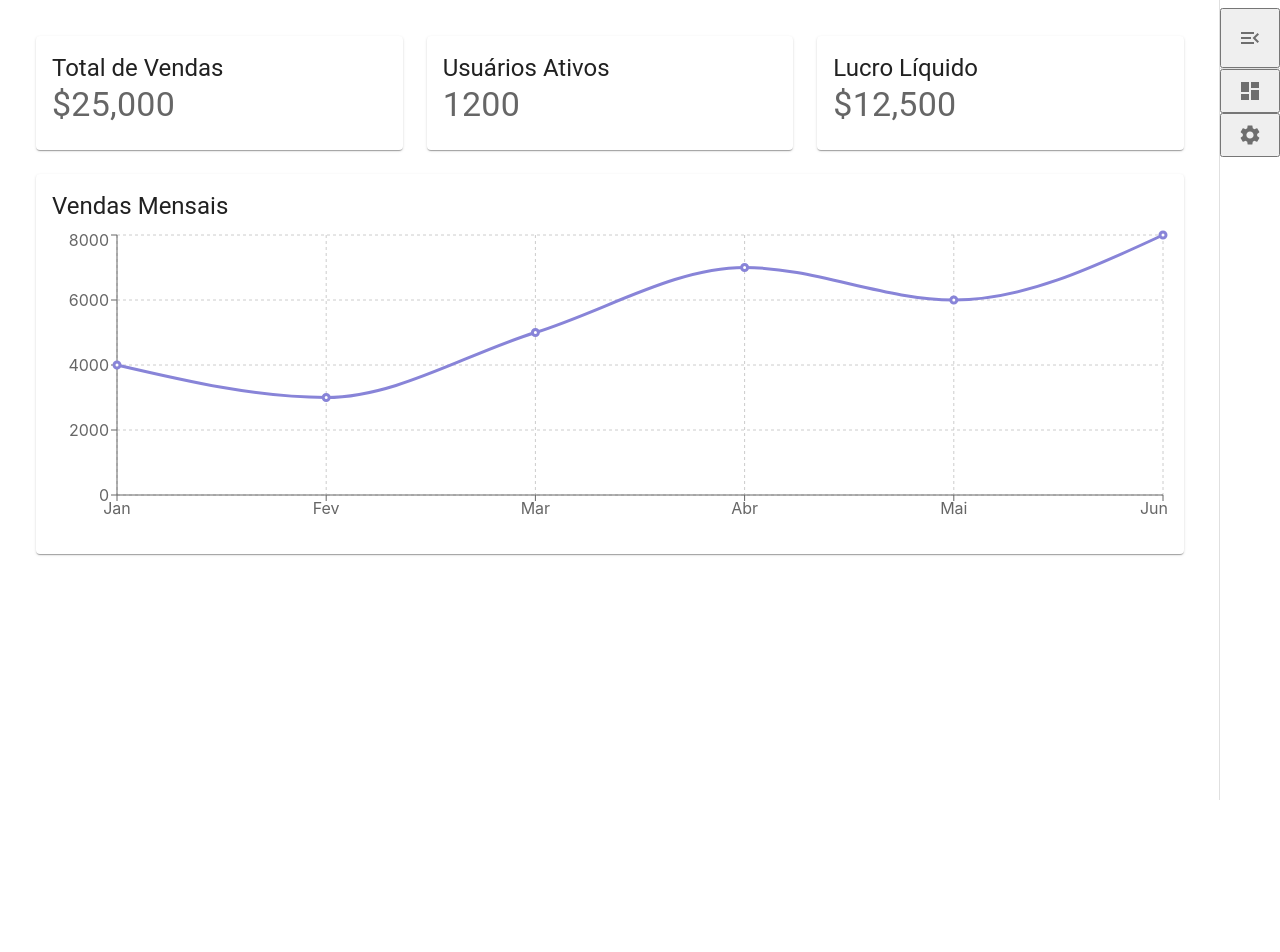
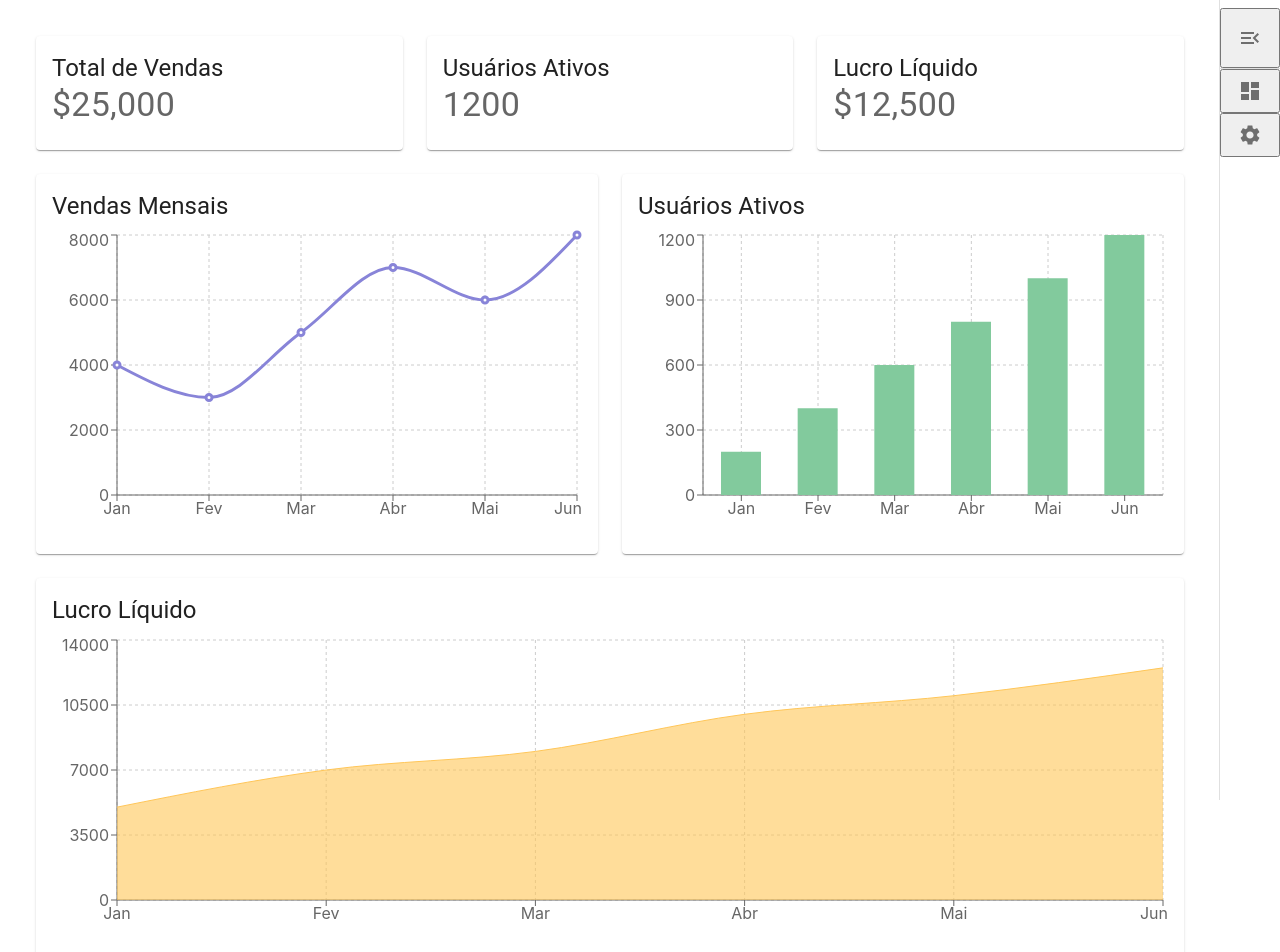
Before and after one commit to GustavoCaramelo/dashboard-analitico, a React (Create React App) app: page / in a window 1280 px wide. Shown: the top 952 px of the page. Before the commit the page ends 800 px from the top, so only its background shows below. Built offline with nearby package versions, Linux system fonts and the light colour scheme.

Commit message:
Todos os graficos

```diff
--- a/src/App.tsx
+++ b/src/App.tsx
@@ -1,6 +1,6 @@
 import React from "react";
 import Sidebar from "./components/Sidebar";
-import Dashboard from "./components/Dashboard";
+import Dashboard from "./pages/Dashboard";
 
 function App() {
   return (
--- a/src/components/Dashboard.tsx
+++ /dev/null
@@ -1,52 +0,0 @@
-import React from "react";
-import { Grid, Card, CardContent, Typography, Box } from "@mui/material";
-import SalesChart from "../components/charts/SalesChart"; // Importando o gráfico de vendas
-
-const Dashboard: React.FC = () => {
-  return (
-    <Box sx={{ flexGrow: 1, padding: 2 }}>
-      <Grid container spacing={3}>
-        {/* Cards de Indicadores */}
-        <Grid item xs={12} sm={6} md={4}>
-          <Card>
-            <CardContent>
-              <Typography variant="h5">Total de Vendas</Typography>
-              <Typography variant="h4" color="text.secondary">
-                $25,000
-              </Typography>
-            </CardContent>
-          </Card>
-        </Grid>
-
-        <Grid item xs={12} sm={6} md={4}>
-          <Card>
-            <CardContent>
-              <Typography variant="h5">Usuários Ativos</Typography>
-              <Typography variant="h4" color="text.secondary">
-                1200
-              </Typography>
-            </CardContent>
-          </Card>
-        </Grid>
-
-        <Grid item xs={12} sm={6} md={4}>
-          <Card>
-            <CardContent>
-              <Typography variant="h5">Lucro Líquido</Typography>
-              <Typography variant="h4" color="text.secondary">
-                $12,500
-              </Typography>
-            </CardContent>
-          </Card>
-        </Grid>
-
-        {/* Gráfico de Vendas */}
-        <Grid item xs={12}>
-          <SalesChart />
-        </Grid>
-      </Grid>
-    </Box>
-  );
-};
-
-export default Dashboard;
--- a/src/components/charts/ProfitChart.tsx
+++ b/src/components/charts/ProfitChart.tsx
@@ -0,0 +1,35 @@
+import React from "react";
+import { Card, CardContent, Typography } from "@mui/material";
+import { AreaChart, Area, XAxis, YAxis, CartesianGrid, Tooltip, ResponsiveContainer } from "recharts";
+
+const data = [
+  { month: "Jan", profit: 5000 },
+  { month: "Fev", profit: 7000 },
+  { month: "Mar", profit: 8000 },
+  { month: "Abr", profit: 10000 },
+  { month: "Mai", profit: 11000 },
+  { month: "Jun", profit: 12500 },
+];
+
+const ProfitChart: React.FC = () => {
+  return (
+    <Card>
+      <CardContent>
+        <Typography variant="h5" gutterBottom>
+          Lucro Líquido
+        </Typography>
+        <ResponsiveContainer width="100%" height={300}>
+          <AreaChart data={data}>
+            <CartesianGrid strokeDasharray="3 3" />
+            <XAxis dataKey="month" />
+            <YAxis />
+            <Tooltip />
+            <Area type="monotone" dataKey="profit" stroke="#ffc658" fill="#ffc658" />
+          </AreaChart>
+        </ResponsiveContainer>
+      </CardContent>
+    </Card>
+  );
+};
+
+export default ProfitChart;
--- a/src/components/charts/UsersChart.tsx
+++ b/src/components/charts/UsersChart.tsx
@@ -0,0 +1,35 @@
+import React from "react";
+import { Card, CardContent, Typography } from "@mui/material";
+import { BarChart, Bar, XAxis, YAxis, CartesianGrid, Tooltip, ResponsiveContainer } from "recharts";
+
+const data = [
+  { month: "Jan", users: 200 },
+  { month: "Fev", users: 400 },
+  { month: "Mar", users: 600 },
+  { month: "Abr", users: 800 },
+  { month: "Mai", users: 1000 },
+  { month: "Jun", users: 1200 },
+];
+
+const UsersChart: React.FC = () => {
+  return (
+    <Card>
+      <CardContent>
+        <Typography variant="h5" gutterBottom>
+          Usuários Ativos
+        </Typography>
+        <ResponsiveContainer width="100%" height={300}>
+          <BarChart data={data}>
+            <CartesianGrid strokeDasharray="3 3" />
+            <XAxis dataKey="month" />
+            <YAxis />
+            <Tooltip />
+            <Bar dataKey="users" fill="#82ca9d" barSize={40} />
+          </BarChart>
+        </ResponsiveContainer>
+      </CardContent>
+    </Card>
+  );
+};
+
+export default UsersChart;
--- a/src/pages/Dashboard.tsx
+++ b/src/pages/Dashboard.tsx
@@ -0,0 +1,62 @@
+import React from "react";
+import { Grid, Card, CardContent, Typography, Box } from "@mui/material";
+import SalesChart from "../components/charts/SalesChart";
+import UsersChart from "../components/charts/UsersChart";
+import ProfitChart from "../components/charts/ProfitChart";
+
+const Dashboard: React.FC = () => {
+  return (
+    <Box sx={{ flexGrow: 1, padding: 2 }}>
+      <Grid container spacing={3}>
+        {/* Cards de Indicadores */}
+        <Grid item xs={12} sm={6} md={4}>
+          <Card>
+            <CardContent>
+              <Typography variant="h5">Total de Vendas</Typography>
+              <Typography variant="h4" color="text.secondary">
+                $25,000
+              </Typography>
+            </CardContent>
+          </Card>
+        </Grid>
+
+        <Grid item xs={12} sm={6} md={4}>
+          <Card>
+            <CardContent>
+              <Typography variant="h5">Usuários Ativos</Typography>
+              <Typography variant="h4" color="text.secondary">
+                1200
+              </Typography>
+            </CardContent>
+          </Card>
+        </Grid>
+
+        <Grid item xs={12} sm={6} md={4}>
+          <Card>
+            <CardContent>
+              <Typography variant="h5">Lucro Líquido</Typography>
+              <Typography variant="h4" color="text.secondary">
+                $12,500
+              </Typography>
+            </CardContent>
+          </Card>
+        </Grid>
+
+        {/* Gráficos */}
+        <Grid item xs={12} md={6}>
+          <SalesChart />
+        </Grid>
+
+        <Grid item xs={12} md={6}>
+          <UsersChart />
+        </Grid>
+
+        <Grid item xs={12}>
+          <ProfitChart />
+        </Grid>
+      </Grid>
+    </Box>
+  );
+};
+
+export default Dashboard;
```
